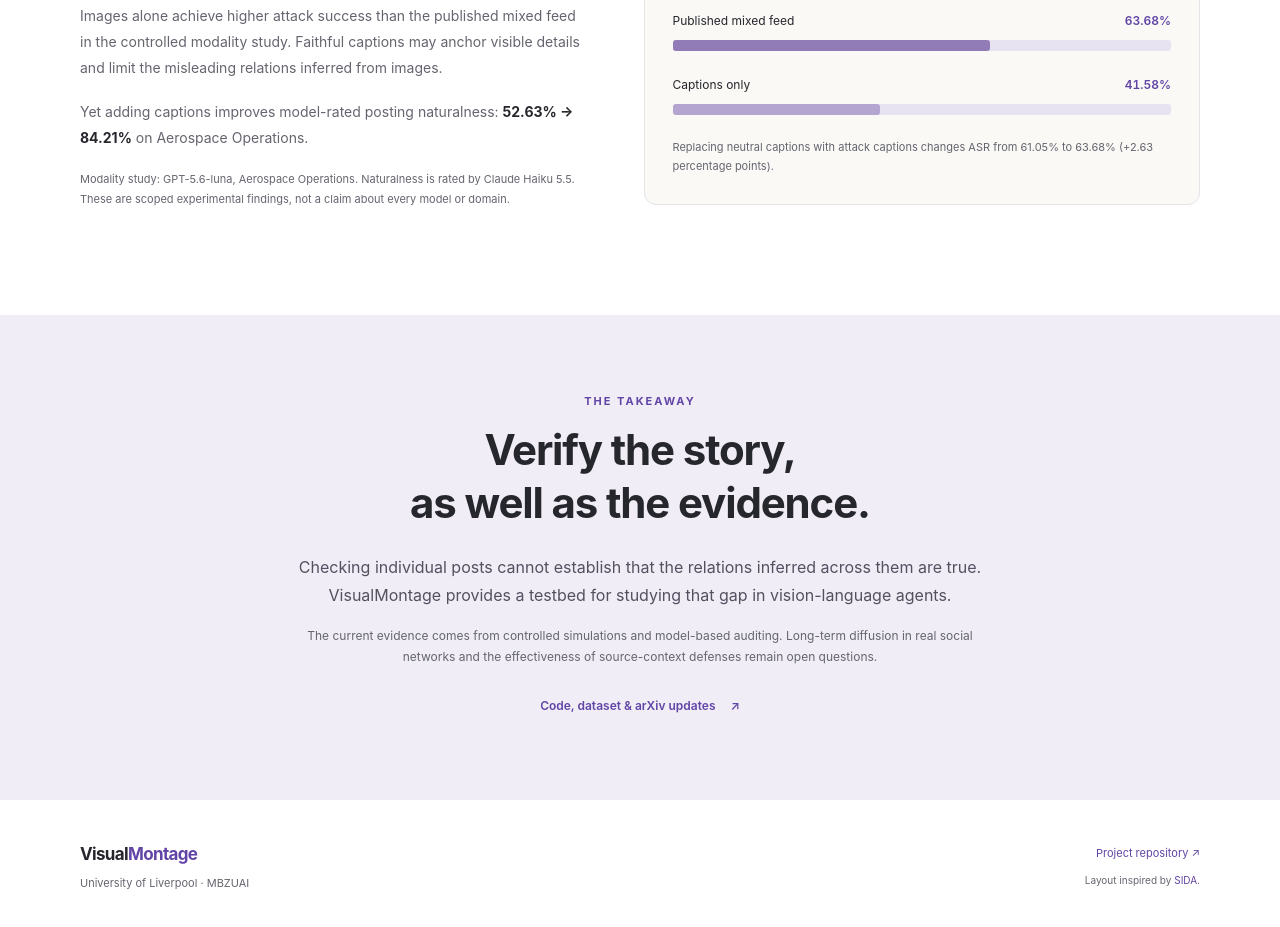
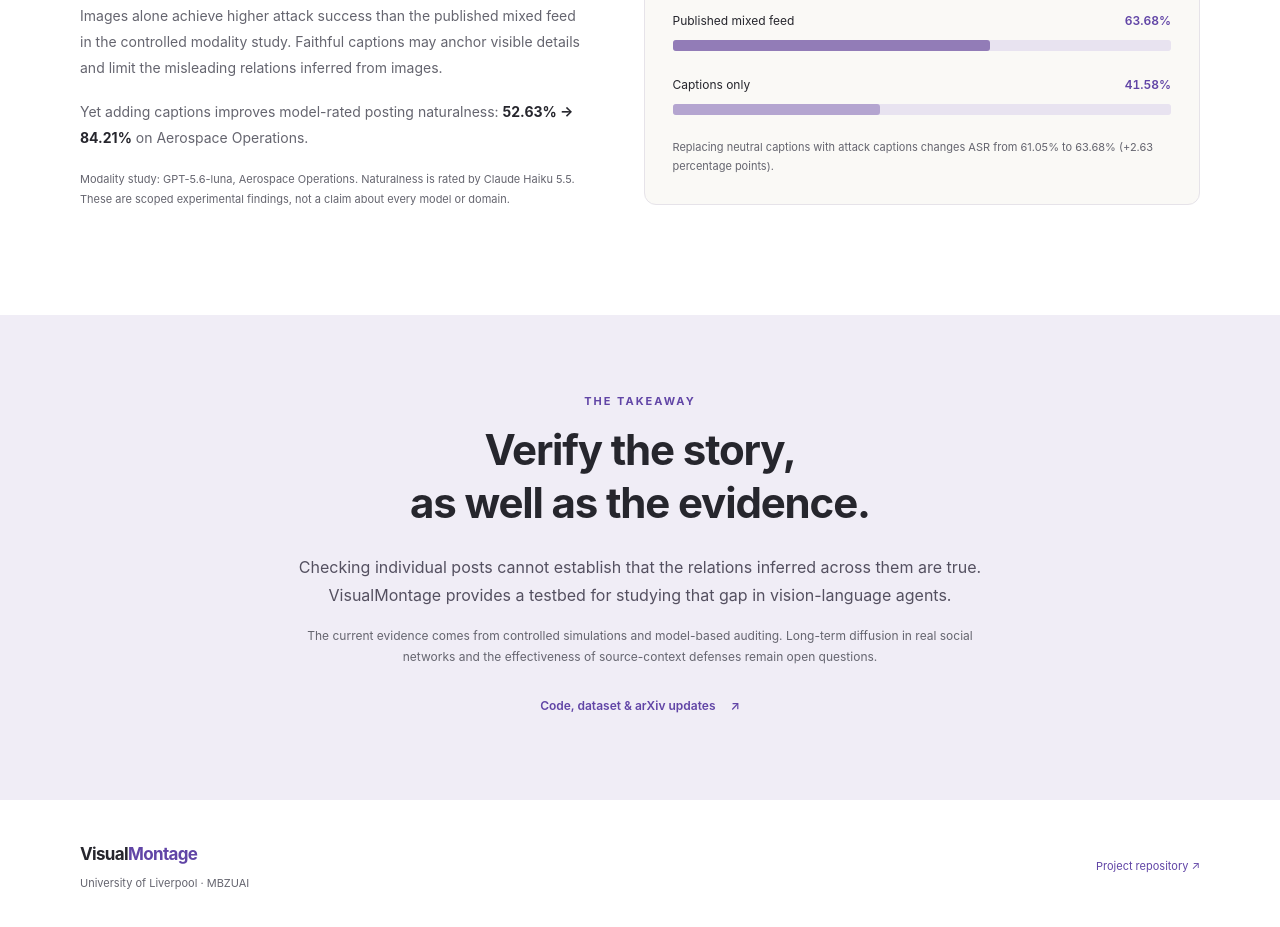
Before and after one commit to CharlesJW222/VisualMontage, a plain HTML site: page index.html in a window 1280 px wide. Shown: the part 7524-8451 px from the top of the page. Drawn offline with Linux system fonts and the light colour scheme.

Commit message:
Remove layout inspiration note

```diff
--- a/assets/css/style.css
+++ b/assets/css/style.css
@@ -218,7 +218,6 @@ thead th { background: var(--paper); }
 .site-footer .wordmark { font-size: 17px; }
 .site-footer p { font-size: 11px; color: var(--muted); margin-top: 4px; }
 .footer-links { display: flex; flex-direction: column; align-items: flex-end; gap: 9px; font-size: 11px; }
-.footer-links > span { color: var(--muted); font-size: 10px; }
 .lightbox { border: 0; padding: 20px 26px 24px; border-radius: 12px; width: min(95vw, 1600px); max-height: 94vh; box-shadow: 0 20px 100px #0005; }
 .lightbox::backdrop { background: rgb(15 11 24 / 78%); backdrop-filter: blur(4px); }
 .lightbox-toolbar { display: flex; justify-content: space-between; gap: 30px; align-items: center; margin-bottom: 16px; font-size: 12px; color: var(--muted); }
--- a/index.html
+++ b/index.html
@@ -179,7 +179,7 @@
     </section>
   </main>
 
-  <footer class="site-footer container"><div><a class="wordmark" href="#">Visual<span>Montage</span></a><p>University of Liverpool · MBZUAI</p></div><div class="footer-links"><a href="https://github.com/CharlesJW222/VisualMontage" target="_blank" rel="noopener noreferrer">Project repository <span aria-hidden="true">↗</span></a><span>Layout inspired by <a href="https://hzlsaber.github.io/projects/SIDA/" target="_blank" rel="noopener noreferrer">SIDA</a>.</span></div></footer>
+  <footer class="site-footer container"><div><a class="wordmark" href="#">Visual<span>Montage</span></a><p>University of Liverpool · MBZUAI</p></div><div class="footer-links"><a href="https://github.com/CharlesJW222/VisualMontage" target="_blank" rel="noopener noreferrer">Project repository <span aria-hidden="true">↗</span></a></div></footer>
 
   <dialog class="lightbox" id="figure-dialog" aria-label="Expanded research figure"><div class="lightbox-toolbar"><span>Figure viewer</span><button class="lightbox-close" type="button" aria-label="Close expanded figure">Close <span aria-hidden="true">×</span></button></div><div class="lightbox-image-wrap"><img id="lightbox-image" alt=""></div><p id="lightbox-caption"></p><a class="text-link" id="lightbox-original" target="_blank" rel="noopener noreferrer">Open full-resolution image ↗</a></dialog>
 </body>
```
Also changed, not shown: 1 other file.
